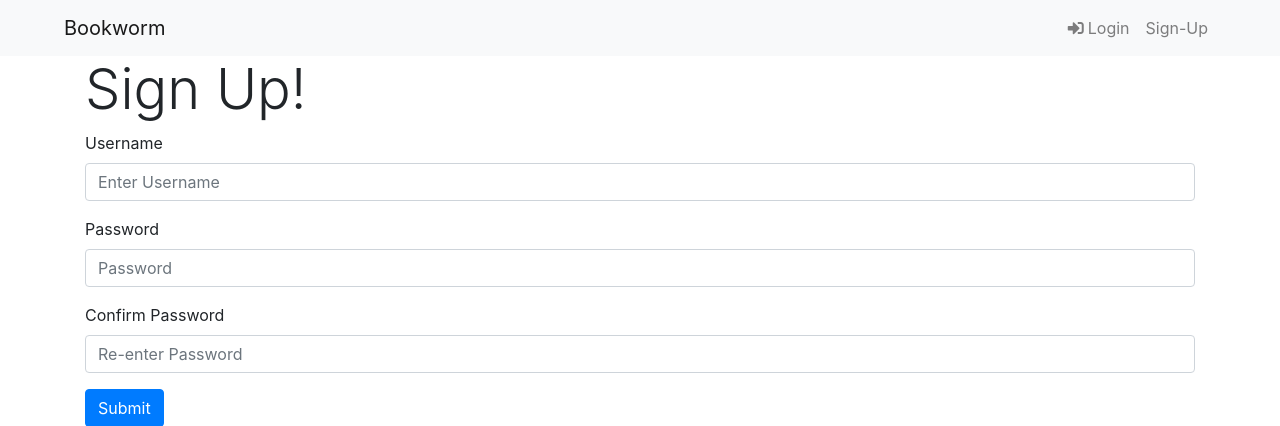
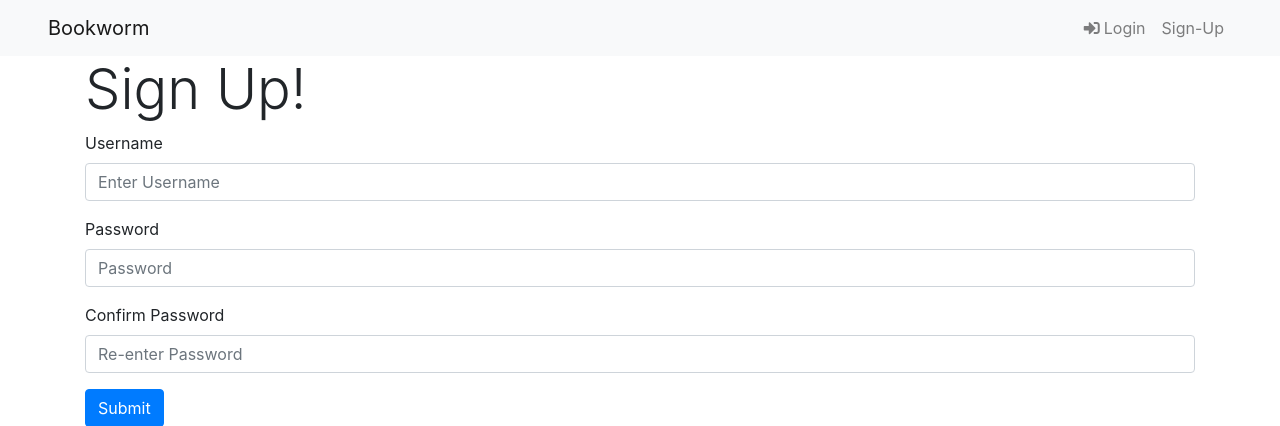
Before and after one commit to lrnzfontana/CS50_WebPr_P1, a Flask app: a page that uses templates/layout.html in a window 1280 px wide. Shown: the top 426 px of the page. Run offline with Flask 2, Linux system fonts and the light colour scheme; some libraries are stand-ins or nearby versions.

Commit message:
Fix collapsed navbar

```diff
--- a/templates/layout.html
+++ b/templates/layout.html
@@ -4,16 +4,25 @@
     <meta charset="utf-8">
     <title>Bookworm: {% block title %}{% endblock %}</title>
     <link rel="stylesheet" href="https://stackpath.bootstrapcdn.com/bootstrap/4.1.3/css/bootstrap.min.css" integrity="sha384-MCw98/SFnGE8fJT3GXwEOngsV7Zt27NXFoaoApmYm81iuXoPkFOJwJ8ERdknLPMO" crossorigin="anonymous">
+    <script src="https://code.jquery.com/jquery-3.2.1.slim.min.js" integrity="sha384-KJ3o2DKtIkvYIK3UENzmM7KCkRr/rE9/Qpg6aAZGJwFDMVNA/GpGFF93hXpG5KkN" crossorigin="anonymous"></script>
+<script src="https://cdnjs.cloudflare.com/ajax/libs/popper.js/1.12.9/umd/popper.min.js" integrity="sha384-ApNbgh9B+Y1QKtv3Rn7W3mgPxhU9K/ScQsAP7hUibX39j7fakFPskvXusvfa0b4Q" crossorigin="anonymous"></script>
+<script src="https://maxcdn.bootstrapcdn.com/bootstrap/4.0.0/js/bootstrap.min.js" integrity="sha384-JZR6Spejh4U02d8jOt6vLEHfe/JQGiRRSQQxSfFWpi1MquVdAyjUar5+76PVCmYl" crossorigin="anonymous"></script>
     <link rel="stylesheet" href="https://use.fontawesome.com/releases/v5.5.0/css/all.css" integrity="sha384-B4dIYHKNBt8Bc12p+WXckhzcICo0wtJAoU8YZTY5qE0Id1GSseTk6S+L3BlXeVIU" crossorigin="anonymous">
     <link rel="stylesheet" href="static/style.css">
     <meta name="viewport" content="width=device-width, initial-scale=1, shrink-to-fit=no">
     </head>
   <body>
 
-    <nav class="navbar navbar-expand-lg navbar-light bg-light content">
+    <nav class="navbar navbar-expand-lg navbar-light bg-light content pl-5 pr-5">
 
-      <a class="navbar-brand ml-5" href="/">Bookworm</a>
-        <div class="navbar-nav ml-auto mr-5">
+      <a class="navbar-brand" href="/">Bookworm</a>
+
+      <button class="navbar-toggler" type="button" data-toggle="collapse" data-target="#navbarSupportedContent" aria-controls="navbarSupportedContent" aria-expanded="false" aria-label="Toggle navigation">
+    <span class="navbar-toggler-icon"></span>
+  </button>
+
+  <div class="collapse navbar-collapse" id="navbarSupportedContent">
+        <div class="navbar-nav ml-auto">
           {% if not session['user_id'] %}
           <a class="nav-item nav-link" href="/login"><span class="mr-1"><i class="fas fa-sign-in-alt"></i></span>Login</a>
           <a class="nav-item nav-link" href="/signup"></span>Sign-Up</a>
@@ -21,6 +30,7 @@
           <a class="nav-item nav-link" href="/logout"><span class="mr-1"><i class="fas fa-sign-in-alt"></i></span>Logout</a>
           {% endif %}
       </div>
+    </div>
       </nav>
   <div class="container">
     {% block body1 %}{% endblock %}
```
Also changed, not shown: 2 other files.
